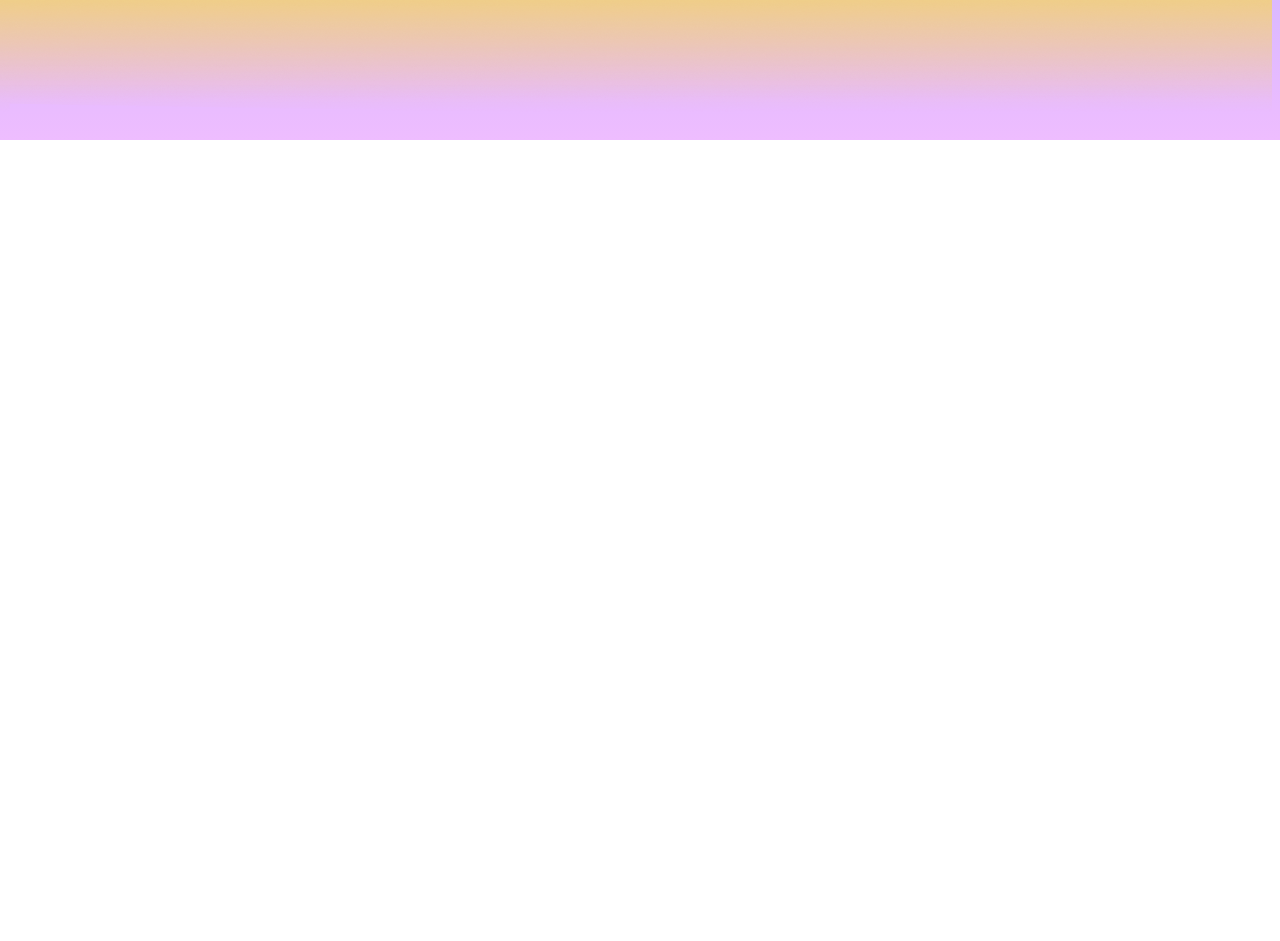
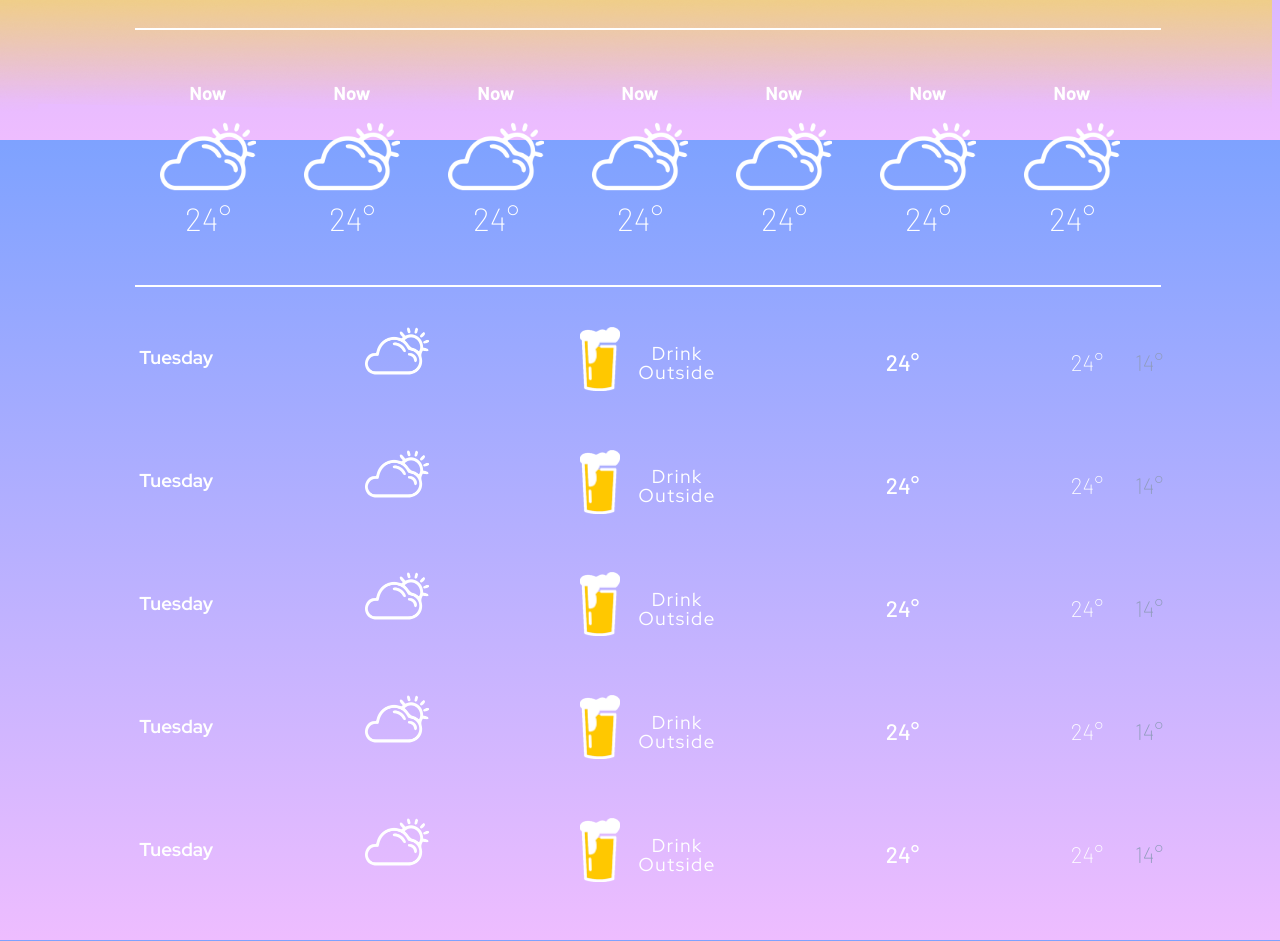
Before and after one commit to kojiokajima/beer-weather, a React (Create React App) app: page / in a window 1280 px wide. Shown: the part 660-1601 px from the top of the page. Before the commit the page ends 800 px from the top, so only its background shows below. Built offline with nearby package versions, Linux system fonts and the light colour scheme.

Commit message:
added time weather part and week weather part

```diff
--- a/src/Inae.js
+++ b/src/Inae.js
@@ -2,6 +2,7 @@ import './sass/main.scss';
 import Logo from './sass/img/fake_logo.png';
 import icon from './sass/img/icon.png';
 import Beer from './sass/img/coronas.png';
+import BeerIcon from './sass/img/beer_w.png'
 
 function Inae() {
   return (
@@ -59,6 +60,144 @@ function Inae() {
             </div>
 
         </div>
+        <hr></hr>
+        <div className="weather-time">
+            <div className="weather-content">
+                <h3 className="time-text">Now</h3>
+                <img src={icon} className="weather-content-icon" />
+                <h3 className="temp-text">24°</h3>
+            </div>
+            <div className="weather-content">
+                <h3 className="time-text">Now</h3>
+                <img src={icon} className="weather-content-icon" />
+                <h3 className="temp-text">24°</h3>
+            </div>
+            <div className="weather-content">
+                <h3 className="time-text">Now</h3>
+                <img src={icon} className="weather-content-icon" />
+                <h3 className="temp-text">24°</h3>
+            </div>
+            <div className="weather-content">
+                <h3 className="time-text">Now</h3>
+                <img src={icon} className="weather-content-icon" />
+                <h3 className="temp-text">24°</h3>
+            </div>
+            <div className="weather-content">
+                <h3 className="time-text">Now</h3>
+                <img src={icon} className="weather-content-icon" />
+                <h3 className="temp-text">24°</h3>
+            </div>
+            <div className="weather-content">
+                <h3 className="time-text">Now</h3>
+                <img src={icon} className="weather-content-icon" />
+                <h3 className="temp-text">24°</h3>
+            </div>
+            <div className="weather-content">
+                <h3 className="time-text">Now</h3>
+                <img src={icon} className="weather-content-icon" />
+                <h3 className="temp-text">24°</h3>
+            </div>
+            <div className="weather-content">
+                <h3 className="time-text">Now</h3>
+                <img src={icon} className="weather-content-icon" />
+                <h3 className="temp-text">24°</h3>
+            </div>
+            <div className="weather-content">
+                <h3 className="time-text">Now</h3>
+                <img src={icon} className="weather-content-icon" />
+                <h3 className="temp-text">24°</h3>
+            </div>
+            <div className="weather-content">
+                <h3 className="time-text">Now</h3>
+                <img src={icon} className="weather-content-icon" />
+                <h3 className="temp-text">24°</h3>
+            </div>
+            <div className="weather-content">
+                <h3 className="time-text">Now</h3>
+                <img src={icon} className="weather-content-icon" />
+                <h3 className="temp-text">24°</h3>
+            </div>
+            <div className="weather-content">
+                <h3 className="time-text">Now</h3>
+                <img src={icon} className="weather-content-icon" />
+                <h3 className="temp-text">24°</h3>
+            </div>
+            <div className="weather-content">
+                <h3 className="time-text">Now</h3>
+                <img src={icon} className="weather-content-icon" />
+                <h3 className="temp-text">24°</h3>
+            </div>
+        </div>
+        <hr></hr>
+
+        <div className="weather-week">
+            <div className="week-content">
+                <h3 className="time-text">Tuesday</h3>
+                <img src={icon} className="weather-content-icon" />
+                <div className="beer-reco">
+                    <img src={BeerIcon} className="beer-content-icon" />
+                    <h3 className="beer-content-text">Drink Outside</h3>
+                </div>
+                <h3 className="temp-text">24°</h3>
+                <div className="temp-low-high">
+                    <h3 className="temp-text high">24°</h3>
+                    <h3 className="temp-text low">14°</h3>
+                </div>
+            </div>
+            <div className="week-content">
+                <h3 className="time-text">Tuesday</h3>
+                <img src={icon} className="weather-content-icon" />
+                <div className="beer-reco">
+                    <img src={BeerIcon} className="beer-content-icon" />
+                    <h3 className="beer-content-text">Drink Outside</h3>
+                </div>
+                <h3 className="temp-text">24°</h3>
+                <div className="temp-low-high">
+                    <h3 className="temp-text high">24°</h3>
+                    <h3 className="temp-text low">14°</h3>
+                </div>
+            </div>
+            <div className="week-content">
+                <h3 className="time-text">Tuesday</h3>
+                <img src={icon} className="weather-content-icon" />
+                <div className="beer-reco">
+                    <img src={BeerIcon} className="beer-content-icon" />
+                    <h3 className="beer-content-text">Drink Outside</h3>
+                </div>
+                <h3 className="temp-text">24°</h3>
+                <div className="temp-low-high">
+                    <h3 className="temp-text high">24°</h3>
+                    <h3 className="temp-text low">14°</h3>
+                </div>
+            </div>
+            <div className="week-content">
+                <h3 className="time-text">Tuesday</h3>
+                <img src={icon} className="weather-content-icon" />
+                <div className="beer-reco">
+                    <img src={BeerIcon} className="beer-content-icon" />
+                    <h3 className="beer-content-text">Drink Outside</h3>
+                </div>
+                <h3 className="temp-text">24°</h3>
+                <div className="temp-low-high">
+                    <h3 className="temp-text high">24°</h3>
+                    <h3 className="temp-text low">14°</h3>
+                </div>
+            </div>
+            <div className="week-content">
+                <h3 className="time-text">Tuesday</h3>
+                <img src={icon} className="weather-content-icon" />
+                <div className="beer-reco">
+                    <img src={BeerIcon} className="beer-content-icon" />
+                    <h3 className="beer-content-text">Drink Outside</h3>
+                </div>
+                <h3 className="temp-text">24°</h3>
+                <div className="temp-low-high">
+                    <h3 className="temp-text high">24°</h3>
+                    <h3 className="temp-text low">14°</h3>
+                </div>
+            </div>
+        </div>
+
         <div className="beer-wave-all">
             <div className="beer-waves">
             </div>
--- a/src/sass/main.scss
+++ b/src/sass/main.scss
@@ -175,7 +175,7 @@ body{
             margin-bottom: -3rem;
             h2{
                 font-size: 3rem;
-                font-weight: 500;
+                font-weight: 400;
             }
             h3{
                 padding-left: 0.5rem;
@@ -210,7 +210,7 @@ body{
             font-family: $text-font;
             font-size: 1rem;
             font-weight: 400;
-            letter-spacing: 0.2rem;
+            letter-spacing: 0.1rem;
             background-color: $color-primary-blue;
             margin-top: 1rem;
             &:hover{
@@ -219,3 +219,90 @@ body{
         }
     }
 }
+
+hr{
+    width: 80vw;
+    border: 1px solid $color-white;
+}
+
+.weather-time{
+    @include row;
+    width: 80vw;
+    height: auto;
+    overflow: scroll;
+    color: $color-white;
+    margin-left: 10vw;
+    .weather-content-icon{
+        width: 6rem;
+    }
+    .weather-content{
+        @include column;
+        width: 10rem;
+        align-items: center;
+        padding: 1.5rem;
+        margin-bottom: -1rem;
+        .temp-text{
+            font-family: $number-font;
+            font-size: 2rem;
+            font-weight: 200;
+            margin-top: 0.5rem;
+        }
+        .time-text{
+            font-family: $number-font;
+        }
+
+    }
+}
+
+.weather-week{
+    color: $color-white;
+    margin-left: 9vw;
+    width: 80vw;
+    padding: 1rem;
+    .week-content{
+        @include row;
+        justify-content: space-between;
+        padding-bottom: 2rem;
+        padding-top: 1rem;
+        .weather-content-icon{
+            width: 4rem;
+            height: 3rem;
+        }
+        .beer-content-icon{
+            width: 2.5rem;
+            height: 4rem;
+        }
+        .temp-text{
+            font-family: $number-font;
+            font-weight: 500;
+            font-size: 1.4rem;
+        }
+        .high{
+            font-weight: 200;
+            margin-right: 2rem;
+        }
+
+        .low{
+            font-weight: 200;
+            color: $color-primary-blue-shadow;
+        }
+
+        .temp-low-high{
+            @include row;
+        }
+
+        .beer-reco{
+            @include row;
+            width: 12vw;
+            overflow-wrap: normal;
+            .beer-content-text{
+                font-family: $text-font;
+                font-weight: 300;
+                letter-spacing: 0.1rem;
+                text-align: center;
+                line-height: 1;
+            }
+
+        }
+    }
+}
```
Also changed, not shown: src/sass/img/beer_w.png (added).
